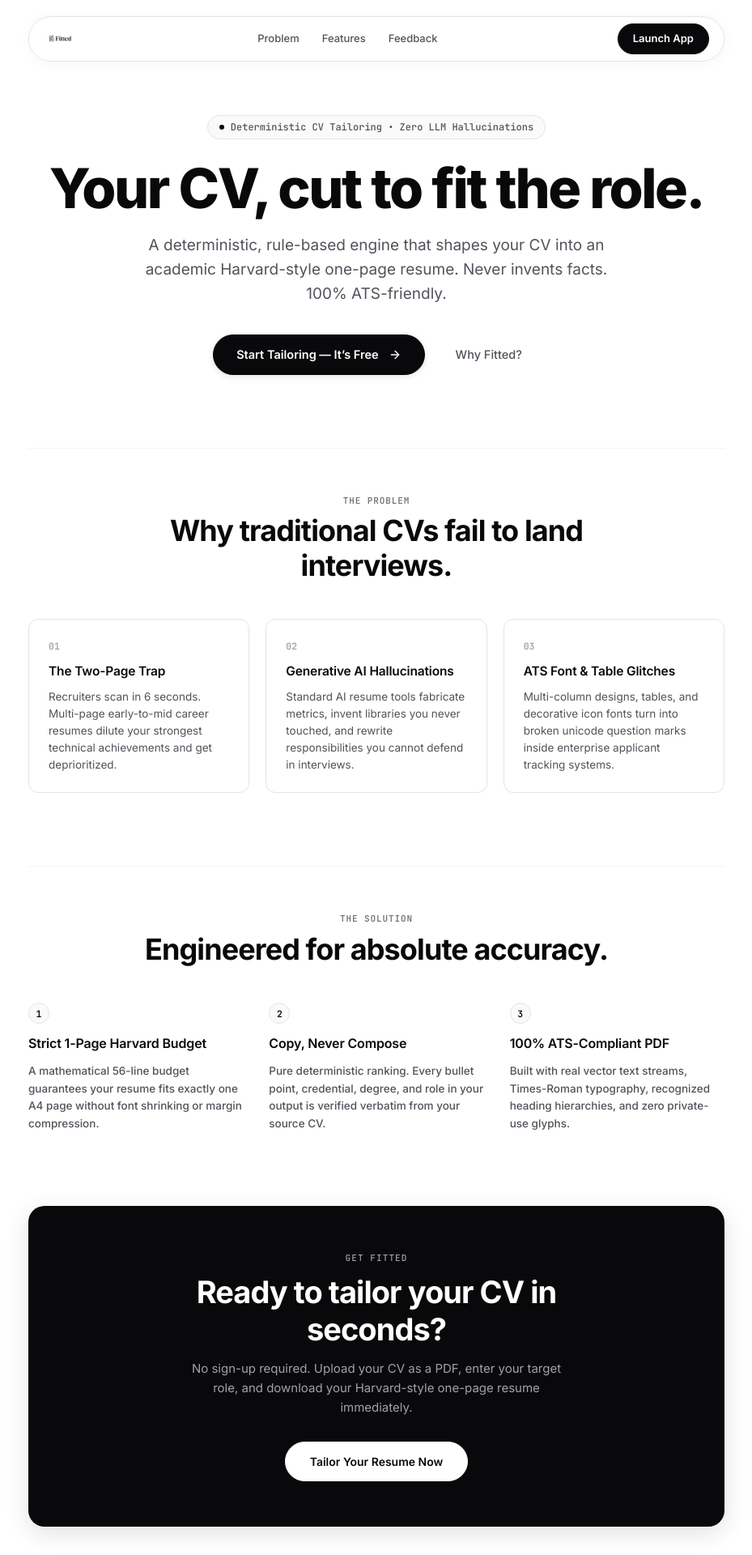
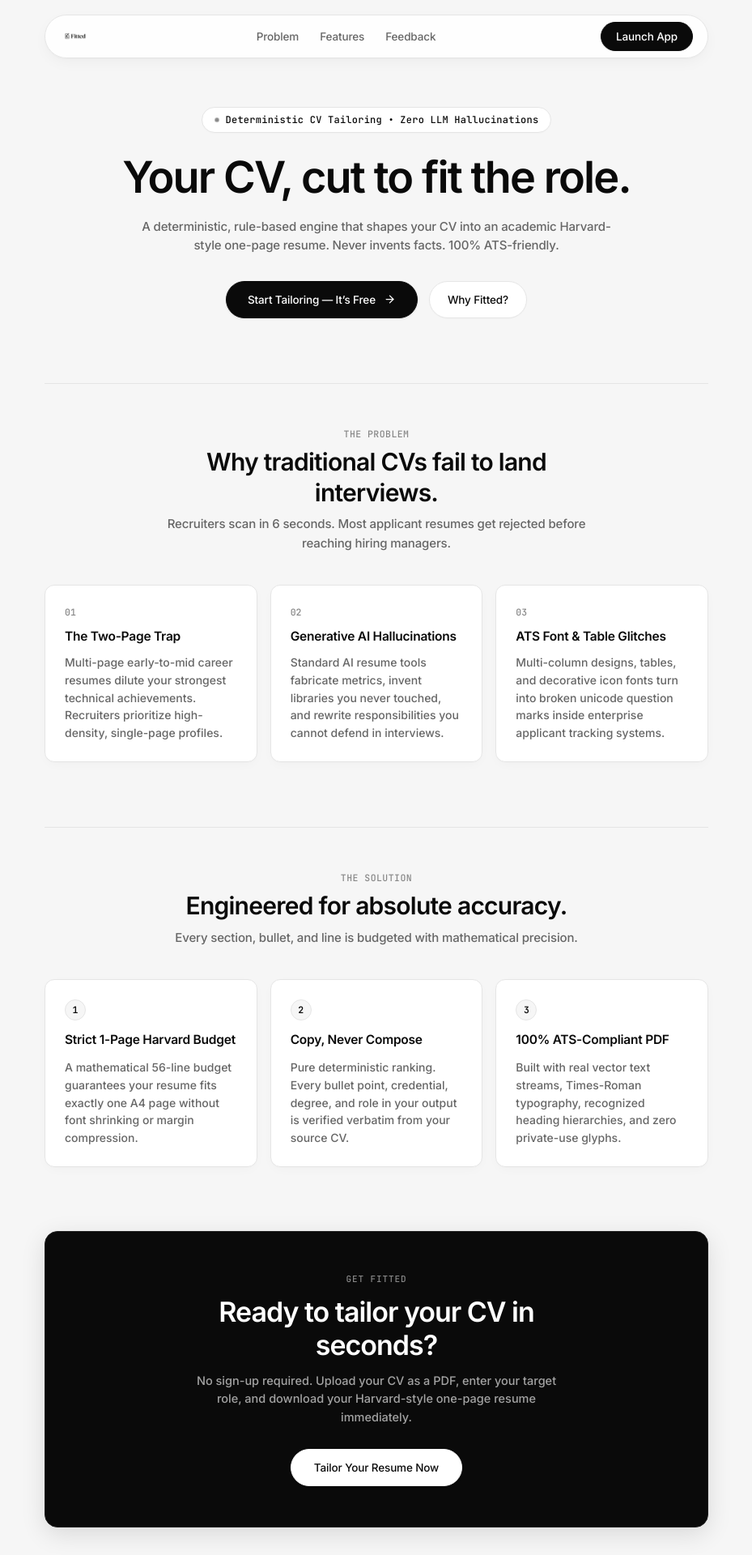
Before and after one commit to vardzz/fitted.com, a Next.js app: page / in a window 1280 px wide. Shown: the top 1920 px of the page at 81% size, without its empty margins (175-1104 px from the left). Built offline with nearby package versions, Linux system fonts and the light colour scheme.

Commit message:
feat(design): align landing page typography, canvas, physics, and animations with design.md

```diff
--- a/src/app/globals.css
+++ b/src/app/globals.css
@@ -1631,29 +1631,66 @@ input, textarea {
 }
 
 /* =========================================================================
-   LANDING PAGE SYSTEM (Minimalist Black & White Palette)
+   LANDING PAGE SYSTEM (Adrian Abelarde Precision Design - design.md)
    ========================================================================= */
 
 .landing-viewport {
   min-height: 100vh;
   min-height: 100dvh;
-  background-color: #ffffff;
-  color: #09090b;
+  background-color: #f6f6f6;
+  color: #0a0a0a;
   display: flex;
   flex-direction: column;
   justify-content: space-between;
-  padding-left: clamp(24px, 7vw, 140px);
-  padding-right: clamp(24px, 7vw, 140px);
+  padding-left: clamp(20px, 6vw, 120px);
+  padding-right: clamp(20px, 6vw, 120px);
+  font-family: var(--font-inter), "Inter", -apple-system, BlinkMacSystemFont, "Segoe UI", Roboto, sans-serif;
+  font-weight: 500;
+}
+
+/* Staggered Cascading Entrance Physics */
+.stagger-1 {
+  animation: smooth-rise 0.7s cubic-bezier(0.16, 1, 0.3, 1) both;
+}
+.stagger-2 {
+  animation: smooth-rise 0.7s cubic-bezier(0.16, 1, 0.3, 1) 0.08s both;
+}
+.stagger-3 {
+  animation: smooth-rise 0.7s cubic-bezier(0.16, 1, 0.3, 1) 0.16s both;
+}
+.stagger-4 {
+  animation: smooth-rise 0.7s cubic-bezier(0.16, 1, 0.3, 1) 0.24s both;
+}
+
+@keyframes smooth-rise {
+  from {
+    opacity: 0;
+    transform: translateY(16px) scale(0.99);
+  }
+  to {
+    opacity: 1;
+    transform: translateY(0) scale(1);
+  }
+}
+
+/* Tactile Physics */
+.landing-btn-launch:active,
+.landing-btn-primary:active,
+.landing-btn-secondary:active,
+.landing-btn-banner:active,
+.landing-feedback-box:active,
+.landing-nav-link:active {
+  transform: scale(0.97) !important;
 }
 
 /* Pill-shaped Navbar */
 .landing-navbar-wrapper {
   position: sticky;
-  top: 20px;
+  top: 18px;
   z-index: 100;
   width: 100%;
-  max-width: 860px;
-  margin: 16px auto 0 auto;
+  max-width: 820px;
+  margin: 14px auto 0 auto;
 }
 
 .landing-navbar {
@@ -1661,22 +1698,28 @@ input, textarea {
   align-items: center;
   justify-content: space-between;
   padding: 8px 18px;
-  background-color: rgba(255, 255, 255, 0.92);
-  backdrop-filter: blur(12px);
-  -webkit-backdrop-filter: blur(12px);
-  border: 1px solid #e4e4e7;
+  background-color: rgba(255, 255, 255, 0.88);
+  backdrop-filter: blur(14px);
+  -webkit-backdrop-filter: blur(14px);
+  border: 1px solid #e5e5e5;
   border-radius: 9999px;
-  box-shadow: 0 2px 16px rgba(0, 0, 0, 0.04);
+  box-shadow: 0 1px 3px rgba(0, 0, 0, 0.03), 0 6px 20px -4px rgba(0, 0, 0, 0.05);
+  transition: all 180ms cubic-bezier(0.23, 1, 0.32, 1);
 }
 
 .landing-nav-logo {
   display: flex;
   align-items: center;
   text-decoration: none;
+  transition: opacity 180ms cubic-bezier(0.23, 1, 0.32, 1);
+}
+
+.landing-nav-logo:hover {
+  opacity: 0.85;
 }
 
 .landing-nav-logo img {
-  height: 28px;
+  height: 26px;
   width: auto;
   object-fit: contain;
   display: block;
@@ -1685,16 +1728,17 @@ input, textarea {
 .landing-nav-links {
   display: flex;
   align-items: center;
-  gap: 28px;
+  gap: 26px;
   list-style: none;
 }
 
 .landing-nav-link {
-  font-size: 13px;
-  font-weight: 500;
-  color: #52525b;
+  font-size: 13.5px;
+  font-weight: 500;
+  letter-spacing: -0.01em;
+  color: #666666;
   text-decoration: none;
-  transition: color var(--t-fast) var(--ease-out);
+  transition: color 180ms cubic-bezier(0.23, 1, 0.32, 1);
 }
 
 .landing-nav-link:hover {
@@ -1705,28 +1749,30 @@ input, textarea {
   display: inline-flex;
   align-items: center;
   justify-content: center;
-  padding: 8px 18px;
-  font-size: 13px;
-  font-weight: 600;
+  padding: 7px 18px;
+  font-size: 13.5px;
+  font-weight: 500;
+  letter-spacing: -0.01em;
   color: #ffffff;
-  background-color: #09090b;
-  border: 1px solid #09090b;
+  background-color: #0a0a0a;
+  border: 1px solid #0a0a0a;
   border-radius: 9999px;
   text-decoration: none;
-  transition: all var(--t-fast) var(--ease-out);
-  box-shadow: 0 1px 3px rgba(0, 0, 0, 0.08);
+  transition: all 180ms cubic-bezier(0.23, 1, 0.32, 1);
+  box-shadow: 0 1px 2px rgba(0, 0, 0, 0.04);
 }
 
 .landing-btn-launch:hover {
-  background-color: #27272a;
-  border-color: #27272a;
+  background-color: #262626;
+  border-color: #262626;
   transform: translateY(-1px);
+  box-shadow: 0 4px 12px -2px rgba(0, 0, 0, 0.12);
 }
 
 /* Hero Section */
 .landing-hero {
-  max-width: 820px;
-  margin: 70px auto 0 auto;
+  max-width: 760px;
+  margin: 64px auto 0 auto;
   text-align: center;
   display: flex;
   flex-direction: column;
@@ -1737,47 +1783,62 @@ input, textarea {
   display: inline-flex;
   align-items: center;
   gap: 8px;
-  padding: 5px 14px;
+  padding: 6px 15px;
   border-radius: 9999px;
-  border: 1px solid #e4e4e7;
-  background-color: #fafafa;
-  font-family: var(--font-mono);
+  border: 1px solid #e5e5e5;
+  background-color: #ffffff;
+  font-family: var(--font-jetbrains), ui-monospace, monospace;
   font-size: 12px;
   font-weight: 500;
-  color: #52525b;
+  letter-spacing: 0.02em;
+  color: #0a0a0a;
   margin-bottom: 24px;
+  box-shadow: 0 1px 2px rgba(0, 0, 0, 0.02);
+  transition: all 180ms cubic-bezier(0.23, 1, 0.32, 1);
+}
+
+.landing-pill-tag:hover {
+  border-color: #0a0a0a;
+  transform: translateY(-1px);
 }
 
 .landing-pill-dot {
   width: 6px;
   height: 6px;
   border-radius: 50%;
-  background-color: #09090b;
+  background-color: #0a0a0a;
+  animation: pulse-dot 2.2s ease-in-out infinite;
+}
+
+@keyframes pulse-dot {
+  0%, 100% { opacity: 1; transform: scale(1); }
+  50% { opacity: 0.35; transform: scale(0.85); }
 }
 
 .landing-hero-title {
-  font-size: clamp(38px, 6vw, 68px);
-  font-weight: 800;
+  font-size: clamp(34px, 5.5vw, 54px);
+  font-weight: 600;
   letter-spacing: -0.035em;
-  line-height: 1.06;
-  color: #09090b;
-  margin-bottom: 20px;
+  line-height: 1.15;
+  color: #0a0a0a;
+  margin-bottom: 18px;
 }
 
 .landing-hero-desc {
-  font-size: clamp(16px, 2vw, 19px);
-  color: #52525b;
-  line-height: 1.6;
-  max-width: 620px;
-  margin-bottom: 34px;
-  font-weight: 400;
+  font-size: 15px;
+  font-weight: 500;
+  letter-spacing: -0.01em;
+  color: #666666;
+  line-height: 1.55;
+  max-width: 600px;
+  margin-bottom: 32px;
 }
 
 .landing-hero-actions {
   display: flex;
   align-items: center;
   justify-content: center;
-  gap: 16px;
+  gap: 14px;
   flex-wrap: wrap;
 }
 
@@ -1785,221 +1846,258 @@ input, textarea {
   display: inline-flex;
   align-items: center;
   gap: 8px;
-  padding: 13px 28px;
-  font-size: 14.5px;
-  font-weight: 600;
+  padding: 12px 26px;
+  font-size: 13.5px;
+  font-weight: 500;
+  letter-spacing: -0.01em;
   color: #ffffff;
-  background-color: #09090b;
-  border: 1px solid #09090b;
+  background-color: #0a0a0a;
+  border: 1px solid #0a0a0a;
   border-radius: 9999px;
   text-decoration: none;
-  transition: all var(--t-fast) var(--ease-out);
-  box-shadow: 0 2px 8px rgba(0, 0, 0, 0.1);
+  transition: all 180ms cubic-bezier(0.23, 1, 0.32, 1);
+  box-shadow: 0 1px 3px rgba(0, 0, 0, 0.08);
 }
 
 .landing-btn-primary:hover {
-  background-color: #27272a;
-  border-color: #27272a;
+  background-color: #262626;
+  border-color: #262626;
   transform: translateY(-1px);
+  box-shadow: 0 4px 14px -2px rgba(0, 0, 0, 0.16);
 }
 
 .landing-btn-secondary {
   display: inline-flex;
   align-items: center;
-  padding: 13px 22px;
-  font-size: 14.5px;
-  font-weight: 500;
-  color: #52525b;
+  padding: 12px 22px;
+  font-size: 13.5px;
+  font-weight: 500;
+  letter-spacing: -0.01em;
+  color: #0a0a0a;
+  background-color: #ffffff;
+  border: 1px solid #e5e5e5;
+  border-radius: 9999px;
   text-decoration: none;
-  transition: color var(--t-fast) var(--ease-out);
+  transition: all 180ms cubic-bezier(0.23, 1, 0.32, 1);
+  box-shadow: 0 1px 2px rgba(0, 0, 0, 0.02);
 }
 
 .landing-btn-secondary:hover {
-  color: #000000;
+  border-color: #0a0a0a;
+  transform: translateY(-1px);
+  box-shadow: 0 4px 12px -2px rgba(0, 0, 0, 0.06);
 }
 
 /* Sections General */
 .landing-section {
-  max-width: 860px;
+  max-width: 820px;
   width: 100%;
-  margin: 90px auto 0 auto;
-  padding-top: 50px;
-  border-top: 1px solid #f4f4f5;
+  margin: 80px auto 0 auto;
+  padding-top: 48px;
+  border-top: 1px solid #e5e5e5;
 }
 
 .landing-section-header {
   text-align: center;
-  max-width: 580px;
-  margin: 0 auto 44px auto;
+  max-width: 540px;
+  margin: 0 auto 40px auto;
 }
 
 .landing-section-tag {
   display: inline-block;
-  font-family: var(--font-mono);
-  font-size: 11px;
+  font-family: var(--font-jetbrains), ui-monospace, monospace;
+  font-size: 11.5px;
+  font-weight: 500;
+  text-transform: uppercase;
+  letter-spacing: 0.04em;
+  color: #888888;
+  margin-bottom: 8px;
+}
+
+.landing-section-title {
+  font-size: clamp(22px, 3.2vw, 30px);
   font-weight: 600;
-  text-transform: uppercase;
-  letter-spacing: 0.08em;
-  color: #71717a;
-  margin-bottom: 8px;
-}
-
-.landing-section-title {
-  font-size: clamp(24px, 3.5vw, 36px);
-  font-weight: 700;
   letter-spacing: -0.025em;
-  color: #09090b;
-  line-height: 1.2;
+  color: #0a0a0a;
+  line-height: 1.25;
 }
 
 .landing-section-subtitle {
   font-size: 15px;
-  color: #71717a;
-  margin-top: 10px;
-  line-height: 1.5;
+  font-weight: 500;
+  letter-spacing: -0.01em;
+  color: #666666;
+  margin-top: 8px;
+  line-height: 1.55;
 }
 
 /* Problem Cards */
 .landing-problem-grid {
   display: grid;
-  grid-template-columns: repeat(auto-fit, minmax(240px, 1fr));
-  gap: 20px;
+  grid-template-columns: repeat(auto-fit, minmax(230px, 1fr));
+  gap: 16px;
 }
 
 .landing-problem-card {
   padding: 24px;
   background-color: #ffffff;
-  border: 1px solid #e4e4e7;
+  border: 1px solid #e5e5e5;
   border-radius: 12px;
   display: flex;
   flex-direction: column;
   gap: 10px;
+  box-shadow: 0 1px 3px rgba(0, 0, 0, 0.02), 0 4px 16px -4px rgba(0, 0, 0, 0.04);
+  transition: all 180ms cubic-bezier(0.23, 1, 0.32, 1);
+}
+
+.landing-problem-card:hover {
+  transform: translateY(-2px);
+  border-color: #0a0a0a;
+  box-shadow: 0 8px 24px -4px rgba(0, 0, 0, 0.08);
 }
 
 .landing-problem-num {
-  font-family: var(--font-mono);
+  font-family: var(--font-jetbrains), ui-monospace, monospace;
   font-size: 11.5px;
-  font-weight: 600;
-  color: #a1a1aa;
+  font-weight: 500;
+  color: #888888;
 }
 
 .landing-problem-card-title {
   font-size: 15.5px;
   font-weight: 600;
-  color: #09090b;
-  letter-spacing: -0.01em;
+  color: #0a0a0a;
+  letter-spacing: -0.015em;
 }
 
 .landing-problem-card-desc {
-  font-size: 13.5px;
-  color: #52525b;
+  font-size: 14px;
+  font-weight: 500;
+  color: #666666;
   line-height: 1.55;
-  font-weight: 400;
 }
 
 /* Feature Pillars */
 .landing-features-grid {
   display: grid;
-  grid-template-columns: repeat(auto-fit, minmax(240px, 1fr));
-  gap: 32px;
+  grid-template-columns: repeat(auto-fit, minmax(230px, 1fr));
+  gap: 16px;
 }
 
 .landing-feature-item {
+  padding: 24px;
+  background-color: #ffffff;
+  border: 1px solid #e5e5e5;
+  border-radius: 12px;
   display: flex;
   flex-direction: column;
   gap: 12px;
+  box-shadow: 0 1px 3px rgba(0, 0, 0, 0.02), 0 4px 16px -4px rgba(0, 0, 0, 0.04);
+  transition: all 180ms cubic-bezier(0.23, 1, 0.32, 1);
+}
+
+.landing-feature-item:hover {
+  transform: translateY(-2px);
+  border-color: #0a0a0a;
+  box-shadow: 0 8px 24px -4px rgba(0, 0, 0, 0.08);
 }
 
 .landing-feature-dot {
   width: 26px;
   height: 26px;
   border-radius: 50%;
-  border: 1px solid #e4e4e7;
-  background-color: #fafafa;
+  border: 1px solid #e5e5e5;
+  background-color: #f6f6f6;
   display: flex;
   align-items: center;
   justify-content: center;
-  font-family: var(--font-mono);
+  font-family: var(--font-jetbrains), ui-monospace, monospace;
   font-size: 11.5px;
   font-weight: 600;
-  color: #09090b;
+  color: #0a0a0a;
 }
 
 .landing-feature-title {
-  font-size: 16px;
+  font-size: 15.5px;
   font-weight: 600;
-  color: #09090b;
-  letter-spacing: -0.01em;
+  color: #0a0a0a;
+  letter-spacing: -0.015em;
 }
 
 .landing-feature-desc {
-  font-size: 13.5px;
-  color: #52525b;
-  line-height: 1.6;
+  font-size: 14px;
+  font-weight: 500;
+  color: #666666;
+  line-height: 1.55;
 }
 
 /* Encouragement Banner */
 .landing-banner {
-  max-width: 860px;
+  max-width: 820px;
   width: 100%;
-  margin: 90px auto 0 auto;
-  padding: 56px 36px;
-  background-color: #09090b;
+  margin: 80px auto 0 auto;
+  padding: 50px 32px;
+  background-color: #0a0a0a;
   color: #ffffff;
-  border-radius: 20px;
+  border: 1px solid #1f1f1f;
+  border-radius: 16px;
   text-align: center;
   display: flex;
   flex-direction: column;
   align-items: center;
   box-shadow: 0 8px 30px rgba(0, 0, 0, 0.12);
+  transition: all 180ms cubic-bezier(0.23, 1, 0.32, 1);
 }
 
 .landing-banner-tag {
-  font-family: var(--font-mono);
+  font-family: var(--font-jetbrains), ui-monospace, monospace;
   font-size: 11px;
   text-transform: uppercase;
-  letter-spacing: 0.1em;
-  color: #a1a1aa;
+  letter-spacing: 0.08em;
+  color: #888888;
   margin-bottom: 12px;
 }
 
 .landing-banner-title {
-  font-size: clamp(26px, 4vw, 38px);
-  font-weight: 700;
-  letter-spacing: -0.025em;
+  font-size: clamp(24px, 3.8vw, 34px);
+  font-weight: 600;
+  letter-spacing: -0.03em;
   color: #ffffff;
-  margin-bottom: 14px;
-  max-width: 580px;
+  margin-bottom: 12px;
+  max-width: 540px;
   line-height: 1.2;
 }
 
 .landing-banner-desc {
-  font-size: 15px;
-  color: #a1a1aa;
-  max-width: 480px;
-  line-height: 1.6;
-  margin-bottom: 30px;
-  font-weight: 400;
+  font-size: 14.5px;
+  font-weight: 500;
+  color: #a3a3a3;
+  max-width: 460px;
+  line-height: 1.55;
+  margin-bottom: 28px;
 }
 
 .landing-btn-banner {
   display: inline-flex;
   align-items: center;
   justify-content: center;
-  padding: 13px 30px;
-  font-size: 14px;
-  font-weight: 600;
-  color: #09090b;
+  padding: 12px 28px;
+  font-size: 13.5px;
+  font-weight: 500;
+  letter-spacing: -0.01em;
+  color: #0a0a0a;
   background-color: #ffffff;
   border: 1px solid #ffffff;
   border-radius: 9999px;
   text-decoration: none;
-  transition: all var(--t-fast) var(--ease-out);
+  transition: all 180ms cubic-bezier(0.23, 1, 0.32, 1);
+  box-shadow: 0 1px 3px rgba(0, 0, 0, 0.12);
 }
 
 .landing-btn-banner:hover {
-  background-color: #f4f4f5;
+  background-color: #f0f0f0;
   transform: translateY(-1px);
+  box-shadow: 0 4px 14px -2px rgba(255, 255, 255, 0.2);
 }
 
 /* Feedback CTA */
@@ -2007,37 +2105,41 @@ input, textarea {
   display: inline-flex;
   align-items: center;
   gap: 10px;
-  padding: 10px 22px;
+  padding: 9px 22px;
   border-radius: 9999px;
-  border: 1px solid #e4e4e7;
-  background-color: #fafafa;
-  font-family: var(--font-mono);
+  border: 1px solid #e5e5e5;
+  background-color: #ffffff;
+  font-family: var(--font-jetbrains), ui-monospace, monospace;
   font-size: 13px;
-  color: #18181b;
+  font-weight: 500;
+  color: #0a0a0a;
   text-decoration: none;
-  transition: all var(--t-fast) var(--ease-out);
+  transition: all 180ms cubic-bezier(0.23, 1, 0.32, 1);
+  box-shadow: 0 1px 2px rgba(0, 0, 0, 0.02);
   margin-top: 10px;
 }
 
 .landing-feedback-box:hover {
-  border-color: #000000;
-  background-color: #ffffff;
+  border-color: #0a0a0a;
+  transform: translateY(-1px);
+  box-shadow: 0 4px 12px -2px rgba(0, 0, 0, 0.06);
 }
 
 /* Footer */
 .landing-footer {
   width: 100%;
-  max-width: 860px;
-  margin: 100px auto 40px auto;
-  padding-top: 28px;
-  border-top: 1px solid #f4f4f5;
+  max-width: 820px;
+  margin: 90px auto 36px auto;
+  padding-top: 24px;
+  border-top: 1px solid #e5e5e5;
   display: flex;
   flex-direction: row;
   align-items: center;
   justify-content: space-between;
   gap: 16px;
-  font-size: 12.5px;
-  color: #71717a;
+  font-size: 13px;
+  font-weight: 500;
+  color: #666666;
   flex-wrap: wrap;
 }
 
@@ -2049,9 +2151,9 @@ input, textarea {
 }
 
 .landing-footer-link {
-  color: #71717a;
+  color: #666666;
   text-decoration: none;
-  transition: color var(--t-fast) var(--ease-out);
+  transition: color 180ms cubic-bezier(0.23, 1, 0.32, 1);
 }
 
 .landing-footer-link:hover {
@@ -2063,6 +2165,11 @@ input, textarea {
   max-width: 680px;
   width: 100%;
   margin: 40px auto 80px auto;
+  background-color: #ffffff;
+  border: 1px solid #e5e5e5;
+  border-radius: 16px;
+  padding: 40px;
+  box-shadow: 0 1px 3px rgba(0, 0, 0, 0.02), 0 4px 16px -4px rgba(0, 0, 0, 0.04);
 }
 
 .legal-back-link {
@@ -2070,45 +2177,50 @@ input, textarea {
   align-items: center;
   gap: 6px;
   font-size: 13px;
-  color: #71717a;
+  font-weight: 500;
+  color: #666666;
   text-decoration: none;
-  margin-bottom: 32px;
-  transition: color var(--t-fast) var(--ease-out);
+  margin-bottom: 28px;
+  transition: all 180ms cubic-bezier(0.23, 1, 0.32, 1);
 }
 
 .legal-back-link:hover {
   color: #000000;
+  transform: translateX(-2px);
 }
 
 .legal-title {
-  font-size: 36px;
-  font-weight: 700;
+  font-size: 32px;
+  font-weight: 600;
   letter-spacing: -0.03em;
-  color: #09090b;
+  color: #0a0a0a;
   margin-bottom: 6px;
 }
 
 .legal-updated {
-  font-family: var(--font-mono);
+  font-family: var(--font-jetbrains), ui-monospace, monospace;
   font-size: 12px;
-  color: #a1a1aa;
-  margin-bottom: 36px;
+  font-weight: 500;
+  color: #888888;
+  margin-bottom: 32px;
 }
 
 .legal-section {
-  margin-bottom: 28px;
+  margin-bottom: 26px;
 }
 
 .legal-section-title {
-  font-size: 16px;
+  font-size: 15.5px;
   font-weight: 600;
-  color: #09090b;
+  color: #0a0a0a;
+  letter-spacing: -0.015em;
   margin-bottom: 8px;
 }
 
 .legal-section-text {
   font-size: 14px;
-  color: #52525b;
+  font-weight: 500;
+  color: #666666;
   line-height: 1.6;
 }
 
@@ -2120,4 +2232,7 @@ input, textarea {
     flex-direction: column;
     text-align: center;
   }
-}
+  .legal-page-container {
+    padding: 24px;
+  }
+}
--- a/src/app/page.tsx
+++ b/src/app/page.tsx
@@ -6,14 +6,14 @@ export default function LandingPage() {
   return (
     <div className="landing-viewport">
       {/* 1. MINIMALIST PILL-SHAPED NAVBAR */}
-      <header className="landing-navbar-wrapper">
+      <header className="landing-navbar-wrapper stagger-1">
         <nav className="landing-navbar">
           <Link href="/" className="landing-nav-logo">
             <Image
               src="/fitted-name.png"
               alt="Fitted"
-              width={110}
-              height={30}
+              width={105}
+              height={28}
               priority
             />
           </Link>
@@ -36,10 +36,10 @@ export default function LandingPage() {
         </nav>
       </header>
 
-      {/* MAIN CONTENT WITH LARGE HORIZONTAL PADDING */}
+      {/* MAIN CONTENT */}
       <main style={{ flex: 1 }}>
         {/* 2. HERO SECTION */}
-        <section className="landing-hero">
+        <section className="landing-hero stagger-2">
           <div className="landing-pill-tag">
             <span className="landing-pill-dot" />
             <span>Deterministic CV Tailoring • Zero LLM Hallucinations</span>
@@ -57,15 +57,15 @@ export default function LandingPage() {
             <Link href="/app" className="landing-btn-primary">
               <span>Start Tailoring — It’s Free</span>
               <svg
-                width={16}
-                height={16}
+                width={15}
+                height={15}
                 viewBox="0 0 24 24"
                 fill="none"
                 stroke="currentColor"
                 strokeWidth={2}
                 strokeLinecap="round"
                 strokeLinejoin="round"
-                style={{ marginLeft: 4 }}
+                style={{ marginLeft: 2 }}
               >
                 <path d="M5 12h14" />
                 <path d="m12 5 7 7-7 7" />
@@ -78,12 +78,15 @@ export default function LandingPage() {
         </section>
 
         {/* 3. PROBLEM SECTION */}
-        <section id="problem" className="landing-section">
+        <section id="problem" className="landing-section stagger-3">
           <div className="landing-section-header">
             <span className="landing-section-tag">The Problem</span>
             <h2 className="landing-section-title">
               Why traditional CVs fail to land interviews.
             </h2>
+            <p className="landing-section-subtitle">
+              Recruiters scan in 6 seconds. Most applicant resumes get rejected before reaching hiring managers.
+            </p>
           </div>
 
           <div className="landing-problem-grid">
@@ -91,7 +94,7 @@ export default function LandingPage() {
               <span className="landing-problem-num">01</span>
               <h3 className="landing-problem-card-title">The Two-Page Trap</h3>
               <p className="landing-problem-card-desc">
-                Recruiters scan in 6 seconds. Multi-page early-to-mid career resumes dilute your strongest technical achievements and get deprioritized.
+                Multi-page early-to-mid career resumes dilute your strongest technical achievements. Recruiters prioritize high-density, single-page profiles.
               </p>
             </div>
 
@@ -114,12 +117,15 @@ export default function LandingPage() {
         </section>
 
         {/* 4. FEATURE SECTION */}
-        <section id="features" className="landing-section">
+        <section id="features" className="landing-section stagger-4">
           <div className="landing-section-header">
             <span className="landing-section-tag">The Solution</span>
             <h2 className="landing-section-title">
               Engineered for absolute accuracy.
             </h2>
+            <p className="landing-section-subtitle">
+              Every section, bullet, and line is budgeted with mathematical precision.
+            </p>
           </div>
 
           <div className="landing-features-grid">
@@ -177,8 +183,8 @@ export default function LandingPage() {
 
           <a href="mailto:vardz.dev@gmail.com" className="landing-feedback-box">
             <svg
-              width={16}
-              height={16}
+              width={15}
+              height={15}
               viewBox="0 0 24 24"
               fill="none"
               stroke="currentColor"
```
